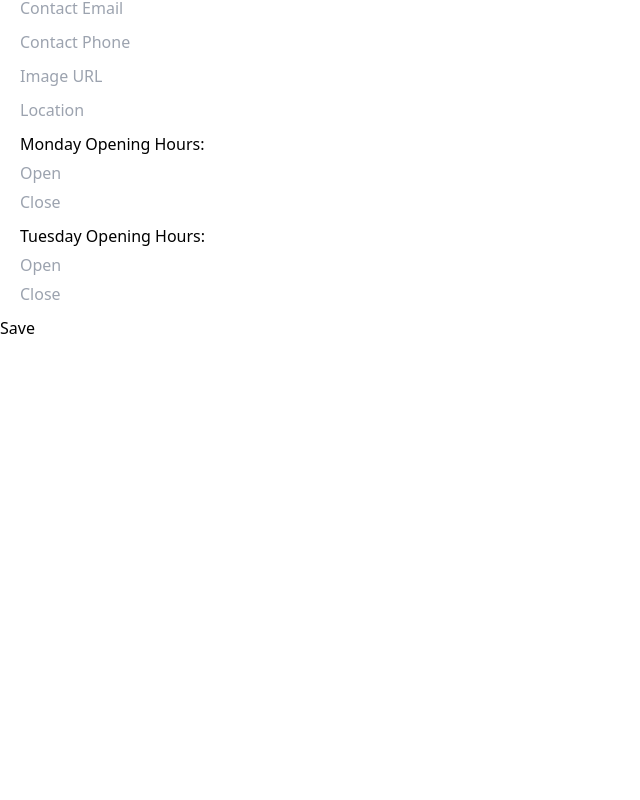
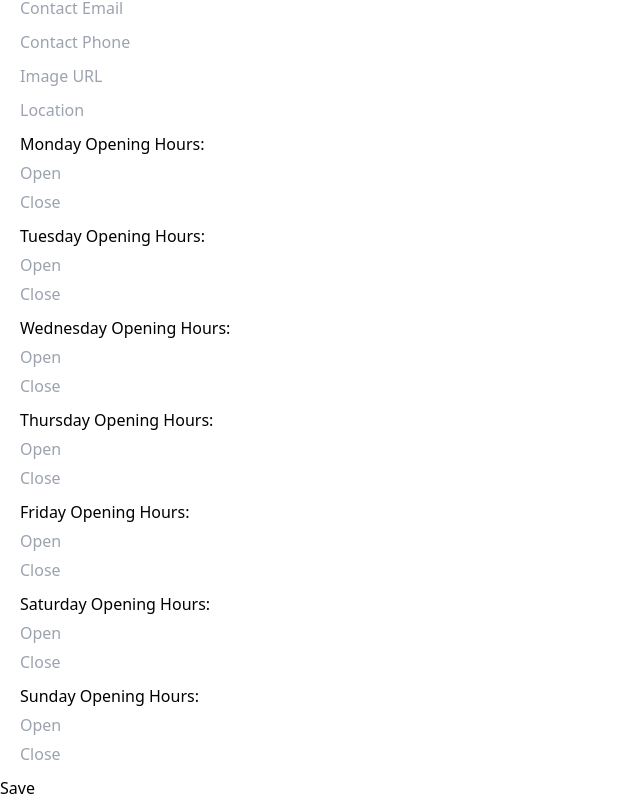
Before and after one commit to Maiuran1404/pineapple-merchant, a Next.js app: page /store in a window 1280 px wide. Shown: the part 321-1121 px from the top of the page, without its empty margins (0-640 px from the left). Before the commit the page ends 800 px from the top, so only its background shows below. Built offline with nearby package versions, Linux system fonts and the light colour scheme; no server answers.

Commit message:
new form

```diff
--- a/src/components/ShopForm.tsx
+++ b/src/components/ShopForm.tsx
@@ -204,7 +204,7 @@ const ShopForm: React.FC<ShopFormProps> = ({ shopId }) => {
         <input
           style={{ display: 'block', marginBottom: '5px', marginTop: '5px' }}
           type="text"
-          name="monday.open"
+          name="tuesday.open"
           value={shopData.openingHours.tuesday.open}
           onChange={(e) => handleOpeningHoursChange('tuesday', 'open', e.target.value)}
           placeholder="Open"
@@ -212,13 +212,107 @@ const ShopForm: React.FC<ShopFormProps> = ({ shopId }) => {
         <input
           style={{ display: 'block', marginBottom: '10px' }}
           type="text"
-          name="monday.close"
+          name="tuesday.close"
           value={shopData.openingHours.tuesday.close}
           onChange={(e) => handleOpeningHoursChange('tuesday', 'close', e.target.value)}
           placeholder="Close"
         />
       </div>
-      {/* Repeat for other days as needed */}
+      <div style={{ marginLeft: '20px' }}>
+        <label>Wednesday Opening Hours:</label>
+        <input
+          style={{ display: 'block', marginBottom: '5px', marginTop: '5px' }}
+          type="text"
+          name="wednesday.open"
+          value={shopData.openingHours.tuesday.open}
+          onChange={(e) => handleOpeningHoursChange('wednesday', 'open', e.target.value)}
+          placeholder="Open"
+        />
+        <input
+          style={{ display: 'block', marginBottom: '10px' }}
+          type="text"
+          name="wednesday.close"
+          value={shopData.openingHours.tuesday.close}
+          onChange={(e) => handleOpeningHoursChange('wednesday', 'close', e.target.value)}
+          placeholder="Close"
+        />
+      </div>
+      <div style={{ marginLeft: '20px' }}>
+        <label>Thursday Opening Hours:</label>
+        <input
+          style={{ display: 'block', marginBottom: '5px', marginTop: '5px' }}
+          type="text"
+          name="thursday.open"
+          value={shopData.openingHours.tuesday.open}
+          onChange={(e) => handleOpeningHoursChange('thursday', 'open', e.target.value)}
+          placeholder="Open"
+        />
+        <input
+          style={{ display: 'block', marginBottom: '10px' }}
+          type="text"
+          name="thursday.close"
+          value={shopData.openingHours.tuesday.close}
+          onChange={(e) => handleOpeningHoursChange('thursday', 'close', e.target.value)}
+          placeholder="Close"
+        />
+      </div>
+      <div style={{ marginLeft: '20px' }}>
+        <label>Friday Opening Hours:</label>
+        <input
+          style={{ display: 'block', marginBottom: '5px', marginTop: '5px' }}
+          type="text"
+          name="friday.open"
+          value={shopData.openingHours.tuesday.open}
+          onChange={(e) => handleOpeningHoursChange('friday', 'open', e.target.value)}
+          placeholder="Open"
+        />
+        <input
+          style={{ display: 'block', marginBottom: '10px' }}
+          type="text"
+          name="friday.close"
+          value={shopData.openingHours.tuesday.close}
+          onChange={(e) => handleOpeningHoursChange('friday', 'close', e.target.value)}
+          placeholder="Close"
+        />
+      </div>
+      <div style={{ marginLeft: '20px' }}>
+        <label>Saturday Opening Hours:</label>
+        <input
+          style={{ display: 'block', marginBottom: '5px', marginTop: '5px' }}
+          type="text"
+          name="saturday.open"
+          value={shopData.openingHours.tuesday.open}
+          onChange={(e) => handleOpeningHoursChange('saturday', 'open', e.target.value)}
+          placeholder="Open"
+        />
+        <input
+          style={{ display: 'block', marginBottom: '10px' }}
+          type="text"
+          name="saturday.close"
+          value={shopData.openingHours.tuesday.close}
+          onChange={(e) => handleOpeningHoursChange('saturday', 'close', e.target.value)}
+          placeholder="Close"
+        />
+      </div>
+      <div style={{ marginLeft: '20px' }}>
+        <label>Sunday Opening Hours:</label>
+        <input
+          style={{ display: 'block', marginBottom: '5px', marginTop: '5px' }}
+          type="text"
+          name="sunday.open"
+          value={shopData.openingHours.tuesday.open}
+          onChange={(e) => handleOpeningHoursChange('sunday', 'open', e.target.value)}
+          placeholder="Open"
+        />
+        <input
+          style={{ display: 'block', marginBottom: '10px' }}
+          type="text"
+          name="sunday.close"
+          value={shopData.openingHours.tuesday.close}
+          onChange={(e) => handleOpeningHoursChange('sunday', 'close', e.target.value)}
+          placeholder="Close"
+        />
+      </div>
       <button type="submit" disabled={loading}>Save</button>
     </form>
   );
```
